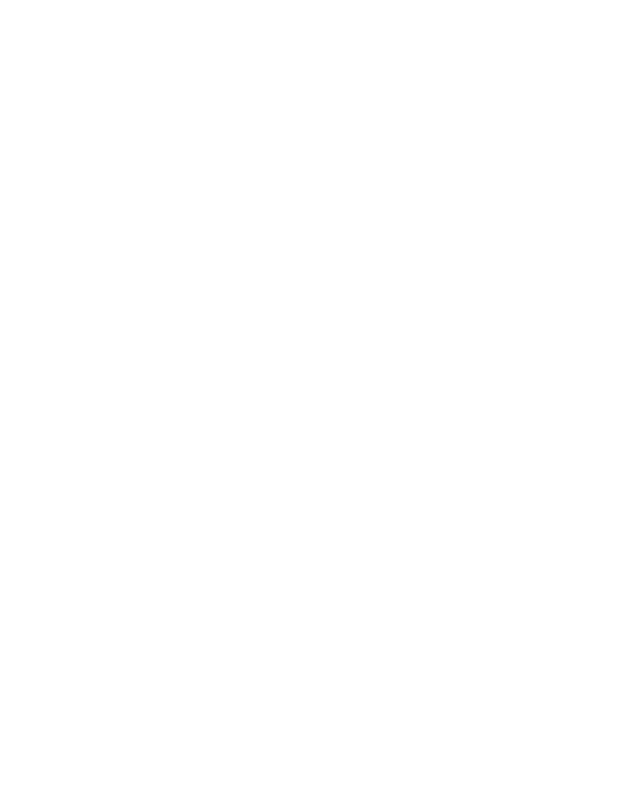
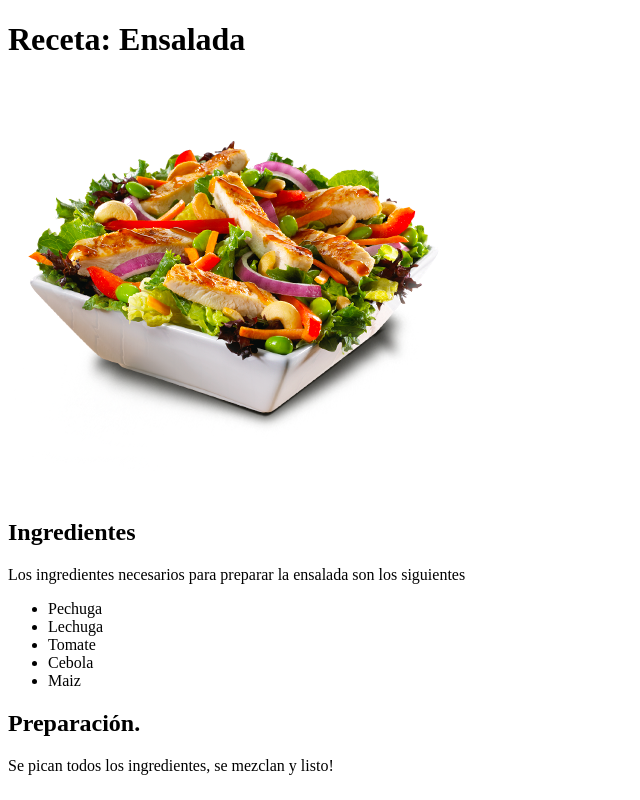
Before and after one commit to gugne/nivelaci-nGit, a plain HTML site: page ejercicio2/index.html in a window 1280 px wide. Shown: the whole page, without its empty margins (0-640 px from the left). Drawn offline with Linux system fonts and the light colour scheme.

Commit message:
Agrega el cuerpo HTML del segundo ejercicio

```diff
--- a/ejercicio2/index.html
+++ b/ejercicio2/index.html
@@ -7,6 +7,18 @@
     <title>Mi Receta</title>
 </head>
 <body>
-
+    <h1>Receta: Ensalada</h1>
+    <img src="media/salad.png" alt="Ensalada de pollo">
+    <h2>Ingredientes</h2>
+    <p>Los ingredientes necesarios para preparar la ensalada son los siguientes</p>
+    <ul>
+        <li>Pechuga</li>
+        <li>Lechuga</li>
+        <li>Tomate</li>
+        <li>Cebola</li>
+        <li>Maiz</li>
+    </ul>
+    <h2>Preparación.</h2>
+    <p>Se pican todos los ingredientes, se mezclan y listo!</p>
 </body>
 </html>
```
Also changed, not shown: ejercicio2/media/salad.png (added).
